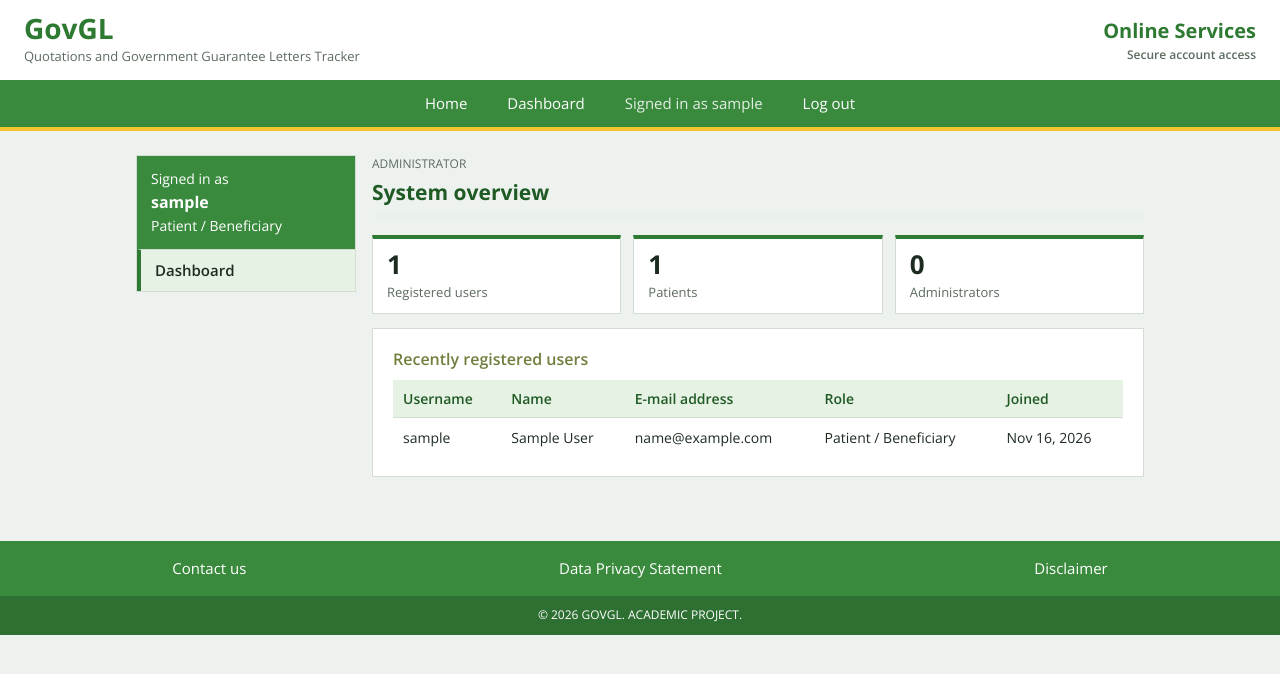
After one commit to ykm1216/GovGL-Alontaga-Kimmy-G01, a Django app: page /accounts/dashboard/admin/ in a window 1280 px wide. The commit adds this page. Shown: the top 674 px of the page. Run offline with Django 5.2, Linux system fonts and the light colour scheme; the visitor is signed in with stand-in values (Sample User, id 1); data comes from the database, SQL or seed files in the repository.

Commit message:
Add role-based dashboards for Patient and Admin

```diff
--- a/accounts/urls.py
+++ b/accounts/urls.py
@@ -7,4 +7,6 @@ urlpatterns = [
     path("login/", views.login_view, name="login"),
     path("logout/", views.logout_view, name="logout"),
     path("dashboard/", views.dashboard_view, name="dashboard"),
+    path("dashboard/patient/", views.patient_dashboard_view, name="patient_dashboard"),
+    path("dashboard/admin/", views.admin_dashboard_view, name="admin_dashboard"),
 ]
--- a/accounts/views.py
+++ b/accounts/views.py
@@ -7,6 +7,7 @@ from django.utils.http import url_has_allowed_host_and_scheme
 from django.views.decorators.http import require_POST
 
 from .forms import RegistrationForm
+from .models import CustomUser
 
 
 def register_view(request):
@@ -59,5 +60,24 @@ def logout_view(request):
 
 @login_required
 def dashboard_view(request):
-    # Placeholder page. The next commit turns this into role-based dashboards.
-    return render(request, "accounts/dashboard.html")
+    """Send each user to the dashboard that fits their role."""
+    if request.user.role == CustomUser.Role.ADMIN:
+        return redirect("admin_dashboard")
+    return redirect("patient_dashboard")
+
+
+@login_required
+def patient_dashboard_view(request):
+    return render(request, "accounts/patient_dashboard.html")
+
+
+@login_required
+def admin_dashboard_view(request):
+    users = CustomUser.objects.order_by("-date_joined")
+    context = {
+        "total_users": users.count(),
+        "total_patients": users.filter(role=CustomUser.Role.PATIENT).count(),
+        "total_admins": users.filter(role=CustomUser.Role.ADMIN).count(),
+        "recent_users": users[:10],
+    }
+    return render(request, "accounts/admin_dashboard.html", context)
--- a/static/css/style.css
+++ b/static/css/style.css
@@ -53,3 +53,23 @@ input:focus,select:focus,.btn:focus-visible{outline:3px solid var(--gold);outlin
 .navband .hello{color:#fff;padding:12px 20px;opacity:.85}
 .navband .linkbtn{background:none;border:0;color:#fff;font:inherit;padding:12px 20px;cursor:pointer}
 .navband .linkbtn:hover{background:rgba(0,0,0,.14)}
+
+/* Dashboards */
+.app{display:grid;grid-template-columns:220px 1fr;gap:16px}
+.menu{background:var(--surface);border:1px solid var(--line);align-self:start}
+.menu .who{background:var(--nav);color:#fff;padding:12px 14px;font-size:14px}
+.menu .who b{display:block;font-size:16px}
+.menu a{display:block;padding:9px 14px;border-top:1px solid var(--line);text-decoration:none;font-size:15px}
+.menu a{color:var(--ink)}
+.menu a:hover{background:var(--tint)}
+.menu a.on{border-left:4px solid var(--green);font-weight:600;background:var(--tint)}
+@media(max-width:700px){.app{grid-template-columns:1fr}}
+.sum{display:grid;grid-template-columns:repeat(auto-fit,minmax(150px,1fr));gap:12px;margin-bottom:14px}
+.sum div{background:var(--surface);border:1px solid var(--line);border-top:4px solid var(--green);padding:10px 14px}
+.sum b{font-size:26px;display:block;line-height:1.2}
+.sum span{font-size:13px;color:var(--muted)}
+h2.sec{font-size:16px;color:#6F7F3E;margin:0 0 8px;font-weight:600}
+.scroll{overflow-x:auto}
+table{width:100%;border-collapse:collapse;font-size:14px}
+th{background:var(--tint);color:var(--deep);text-align:left;padding:8px 10px;font-weight:600;white-space:nowrap}
+td{padding:9px 10px;border-top:1px solid var(--line);white-space:nowrap}
--- /dev/null
+++ b/templates/accounts/admin_dashboard.html
@@ -0,0 +1,37 @@
+{% extends "base.html" %}
+{% block title %}Admin Dashboard | GovGL{% endblock %}
+{% block content %}
+<div class="app">
+  <aside class="menu">
+    <div class="who">Signed in as<b>{{ user.username }}</b>{{ user.get_role_display }}</div>
+    <a class="on" href="{% url 'admin_dashboard' %}">Dashboard</a>
+  </aside>
+  <div>
+    <p class="crumb">Administrator</p>
+    <h1>System overview</h1>
+    <hr class="rule">
+    <div class="sum">
+      <div><b>{{ total_users }}</b><span>Registered users</span></div>
+      <div><b>{{ total_patients }}</b><span>Patients</span></div>
+      <div><b>{{ total_admins }}</b><span>Administrators</span></div>
+    </div>
+    <div class="panel">
+      <h2 class="sec">Recently registered users</h2>
+      <div class="scroll">
+        <table>
+          <tr><th>Username</th><th>Name</th><th>E-mail address</th><th>Role</th><th>Joined</th></tr>
+          {% for u in recent_users %}
+          <tr>
+            <td>{{ u.username }}</td>
+            <td>{{ u.get_full_name|default:"-" }}</td>
+            <td>{{ u.email }}</td>
+            <td>{{ u.get_role_display }}</td>
+            <td>{{ u.date_joined|date:"M d, Y" }}</td>
+          </tr>
+          {% endfor %}
+        </table>
+      </div>
+    </div>
+  </div>
+</div>
+{% endblock %}
```
Also changed, not shown: templates/accounts/dashboard.html (deleted, +0 -11 lines), templates/accounts/patient_dashboard.html (added, +21 -0 lines).
